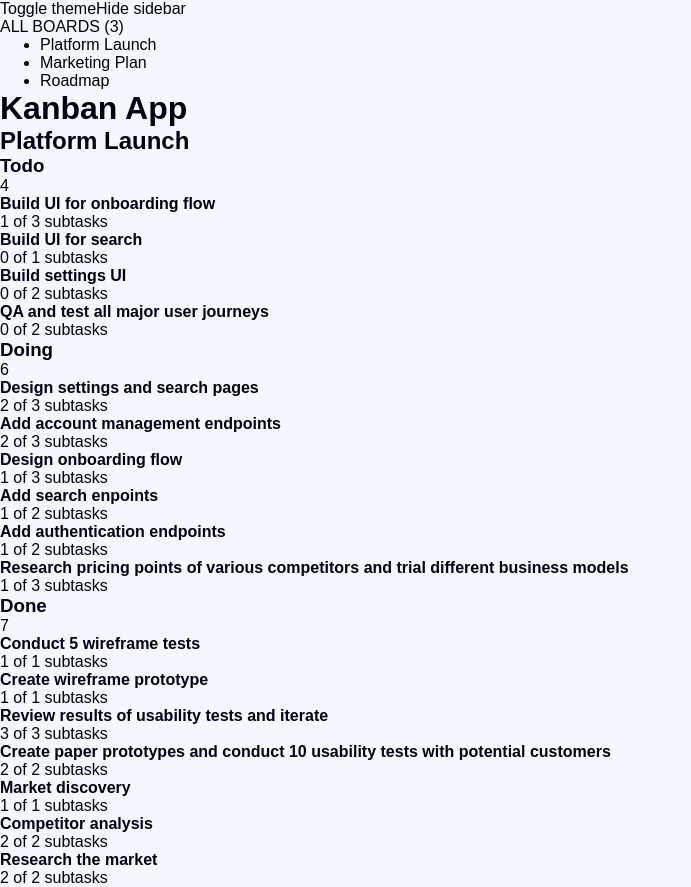
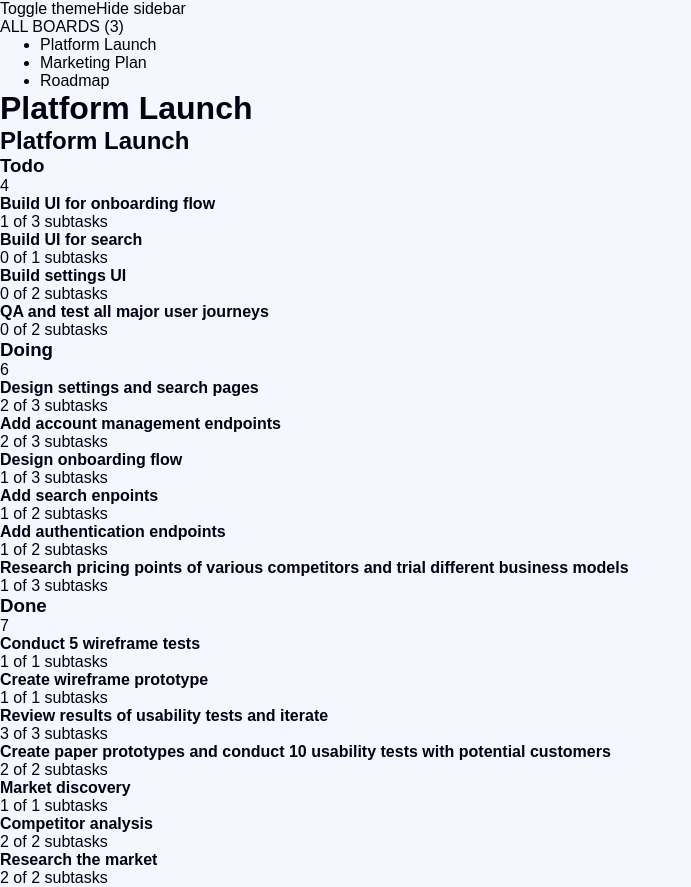
Before and after one commit to varisDogukan/kanban-task-management, a React (Vite) app: page / in a window 1280 px wide. Shown: the whole page, without its empty margins (0-691 px from the left). Built offline with nearby package versions, Linux system fonts and the light colour scheme.

Commit message:
feat: add board header component for selected board title

```diff
--- a/src/app/App.tsx
+++ b/src/app/App.tsx
@@ -1,5 +1,5 @@
 import AppLayout from "@app/AppLayout";
-import BoardPage from "@features/boards/components/BoardPage";
+import { BoardHeader, BoardPage } from "@features/boards/components";
 import { useBoardStore } from "@features/boards/store/boardStore";
 
 function App() {
@@ -11,10 +11,11 @@ function App() {
 
   return (
     <AppLayout>
-      <h1>Kanban App</h1>
-
       {selectedBoard ? (
-        <BoardPage board={selectedBoard} />
+        <>
+          <BoardHeader title={selectedBoard.name} />
+          <BoardPage board={selectedBoard} />
+        </>
       ) : (
         <p>Selected board not found.</p>
       )}
--- /dev/null
+++ b/src/features/boards/components/BoardHeader.tsx
@@ -0,0 +1,11 @@
+type BoardHeaderProps = {
+  title: string;
+};
+
+export default function BoardHeader({ title }: BoardHeaderProps) {
+  return (
+    <header>
+      <h1>{title}</h1>
+    </header>
+  );
+}
--- /dev/null
+++ b/src/features/boards/components/index.ts
@@ -0,0 +1,6 @@
+import BoardColumn from "./BoardColumn";
+import BoardHeader from "./BoardHeader";
+import BoardPage from "./BoardPage";
+import TaskCard from "./TaskCard";
+
+export { BoardColumn, BoardHeader, BoardPage, TaskCard };
```
